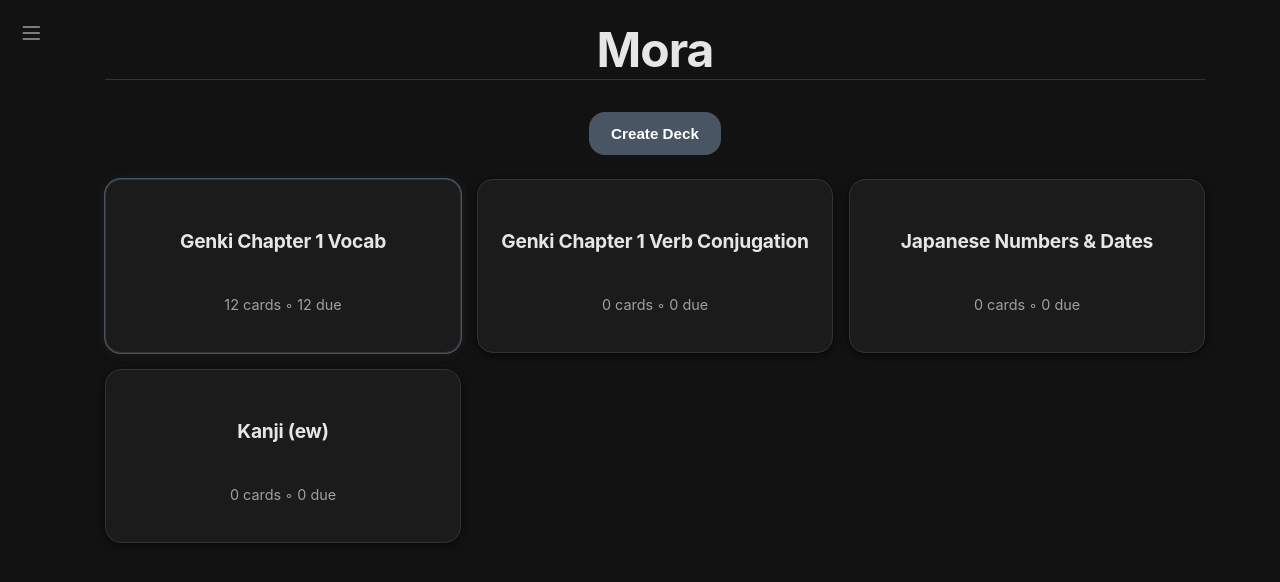
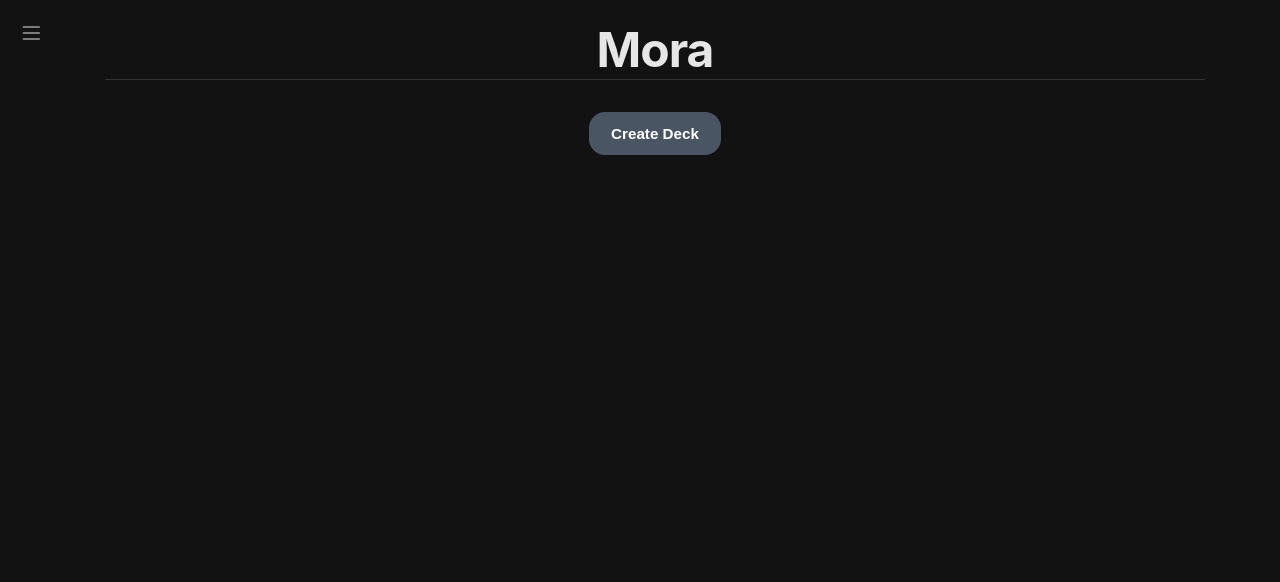
Before and after one commit to Myr-g/Mora, a React (Vite) app: page / in a window 1280 px wide. Shown: the top 582 px of the page. Built offline with nearby package versions, Linux system fonts and the light colour scheme.

Commit message:
removed sample data

```diff
--- a/src/App.jsx
+++ b/src/App.jsx
@@ -10,25 +10,13 @@ function App()
     try
     {
       const data = localStorage.getItem("decks");
-
-      return data ? JSON.parse(data) : [
-        {id: "deck_123", name: "Genki Chapter 1 Vocab", cards: [{id: "card_1", front: "おかあさん", back: "Mother", srs: {dueDate: null, interval: 0, easeFactor: 2.5, repetitions: 0}}, {id: "card_2", front: "おとうさん", back: "Father", srs: {dueDate: null, interval: 0, easeFactor: 2.5, repetitions: 0}}, {id: "card_3", front: "おねえさん", back: "Older Sister", srs: {dueDate: null, interval: 0, easeFactor: 2.5, repetitions: 0}}, {id: "card_4", front: "おにいさん", back: "Older Brother", srs: {dueDate: null, interval: 0, easeFactor: 2.5, repetitions: 0}}, {id: "card_5", front: "いもうと", back: "Younger Sister", srs: {dueDate: null, interval: 0, easeFactor: 2.5, repetitions: 0}}, {id: "card_6", front: "おとうと", back: "Younger Brother", srs: {dueDate: null, interval: 0, easeFactor: 2.5, repetitions: 0}}, {id: "card_7", front: "いぬ", back: "Dog", srs: {dueDate: null, interval: 0, easeFactor: 2.5, repetitions: 0}}, {id: "card_8", front: "ねこ", back: "Cat", srs: {dueDate: null, interval: 0, easeFactor: 2.5, repetitions: 0}}, {id: "card_9", front: "いしゃ", back: "Doctor", srs: {dueDate: null, interval: 0, easeFactor: 2.5, repetitions: 0}}, {id: "card_10", front: "べんごし", back: "Lawyer", srs: {dueDate: null, interval: 0, easeFactor: 2.5, repetitions: 0}}, {id: "card_11", front: "れきし", back: "History", srs: {dueDate: null, interval: 0, easeFactor: 2.5, repetitions: 0}}, {id: "card_12", front: "コンピューター", back: "Computer", srs: {dueDate: null, interval: 0, easeFactor: 2.5, repetitions: 0}}]},
-        {id: "deck_456", name: "Genki Chapter 1 Verb Conjugation", cards: []},
-        {id: "deck_789", name: "Japanese Numbers & Dates", cards: []},
-        {id: "deck_101112", name: "Kanji (ew)", cards: []}
-      ];
+      return data ? JSON.parse(data) : [];
     }
 
     catch(err)
     {
-      return [
-        {id: "deck_123", name: "Genki Chapter 1 Vocab", cards: []},
-        {id: "deck_456", name: "Genki Chapter 1 Verb Conjugation", cards: []},
-        {id: "deck_789", name: "Japanese Numbers & Dates", cards: []},
-        {id: "deck_101112", name: "Kanji (ew)", cards: []}
-      ];
+      return [];
     }
-
   });
 
   useEffect(() => { localStorage.setItem("decks", JSON.stringify(decks)); }, [decks]);
```
